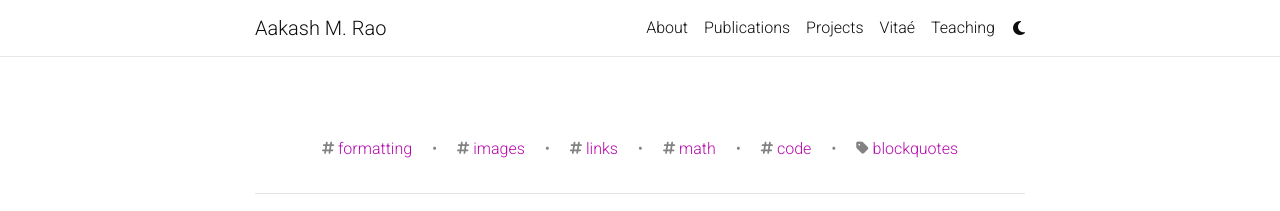
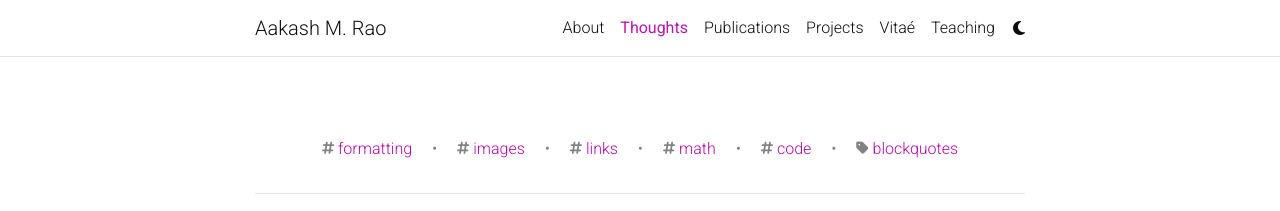
Before and after one commit to mraoaakash/mraoaakash.github.io, a Jekyll site: the page built from blog/index.html, in a window 1280 px wide. Shown: the top 211 px of the page. Built offline with Jekyll 4.4.1, drawn with Linux system fonts in a browser that asks for light colours; the list of posts is cut into pages by our own code; comment, search, counter and statistics services are not loaded; a style sheet for code colours, icons or effects is not loaded.

Commit message:
Update _config.yml

```diff
--- a/_config.yml
+++ b/_config.yml
@@ -124,7 +124,7 @@
 # -----------------------------------------------------------------------------
 
 blog_name:  # blog_name will be displayed in your blog page
-blog_nav_title:  # your blog must have a title for it to be displayed in the nav bar
+blog_nav_title: Thoughts  # your blog must have a title for it to be displayed in the nav bar
 blog_description:
 permalink: /blog/:year/:title/
 
```
